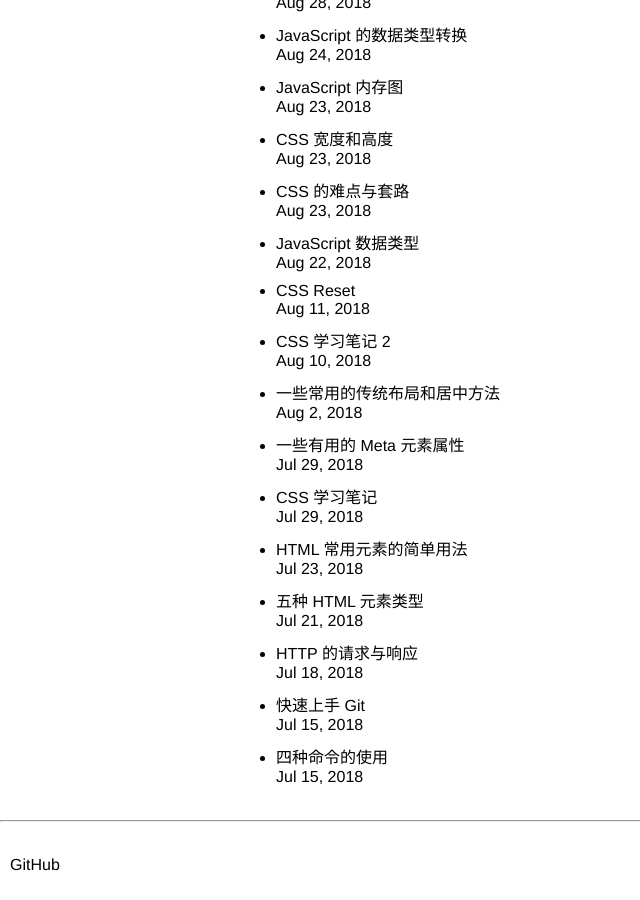
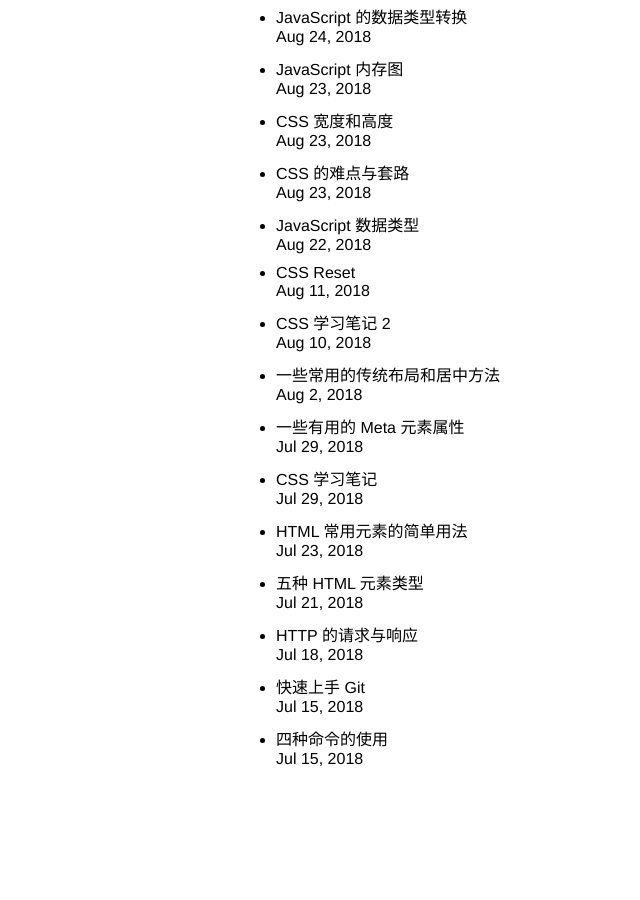
Before and after one commit to mokunshao/mokunshao.github.io, a Jekyll site: the page built from index.md, in a window 1280 px wide and 900 px high, scrolled down 4246 px. Shown: the whole window, without its empty margins (0-640 px from the left). Built offline with Jekyll 4.4.1, drawn with Linux system fonts in a browser that asks for light colours; after the commit the page ends 5040 px from its top, so only the background shows below that.

Commit message:
Update default.html

```diff
--- a/_layouts/default.html
+++ b/_layouts/default.html
@@ -11,15 +11,15 @@
         </div>
 
     </header>
-    <hr>
+    <!-- <hr> -->
     <main>
     <div class="content-wrapper">
     {{ content }}
     </div>
     </main>
-    <hr>
+    <!-- <hr>
     <footer>
         {% capture footer-md %}{% include footer.md %}{% endcapture %}{{ footer-md | markdownify }}
-    </footer>
+    </footer> -->
 </body>
 </html>
```
